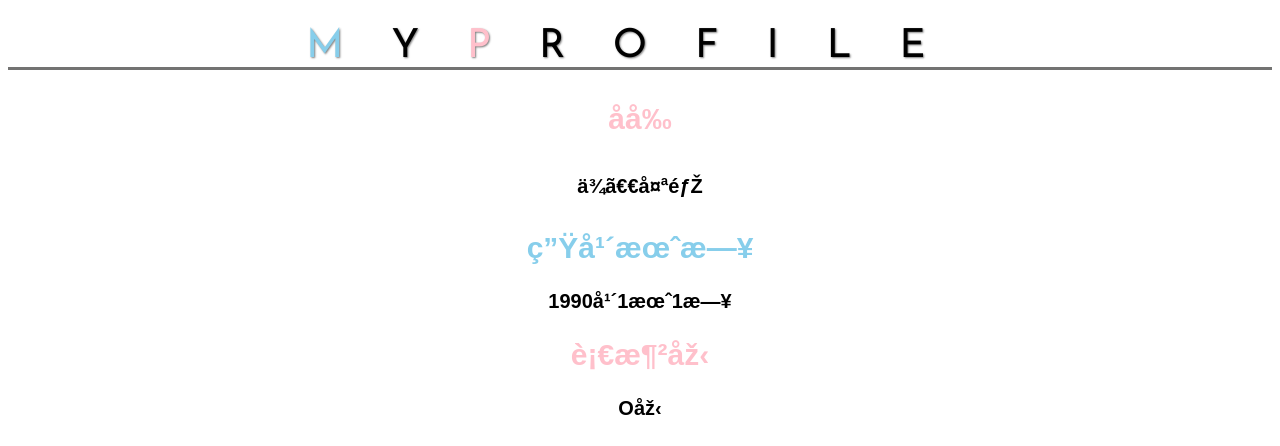
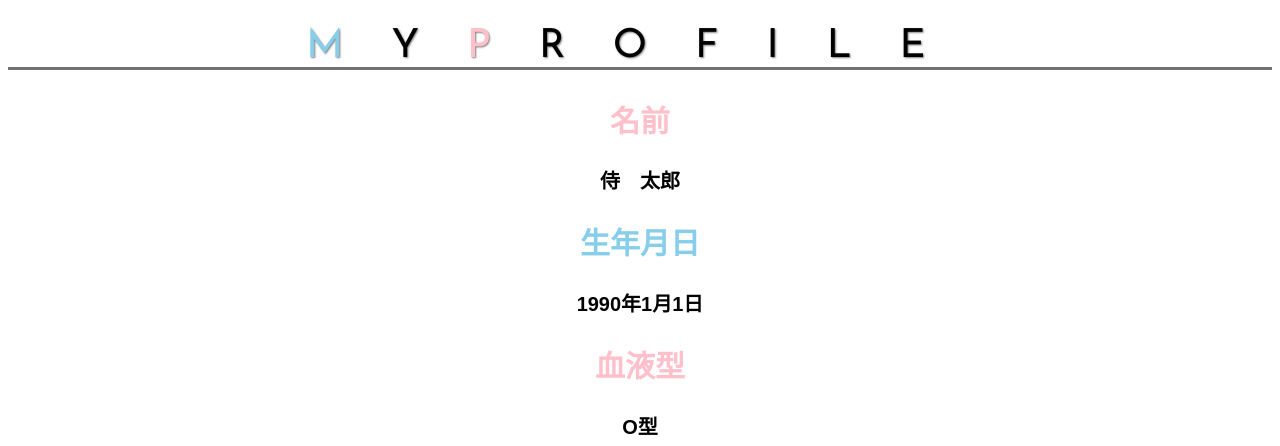
Before and after one commit to sena0904/html-css-basic-kadai, a plain HTML site: page kadai_015/kadai_015.html in a window 1280 px wide. Shown: the top 446 px of the page. Drawn offline with Linux system fonts and the light colour scheme.

Commit message:
kadai_015を再アップロード

```diff
--- a/kadai_015/kadai_015.html
+++ b/kadai_015/kadai_015.html
@@ -2,7 +2,7 @@
 <html>
 <head>
     <title>15章課題</title>
-    <meta charset="UFT-8">
+    <meta charset="UTF-8">
     <meta name="description" contnet="このページは15章の課題です。">
     <link rel="stylesheet" href="style.css">
     <link rel="preconnect" href="https://fonts.googleapis.com">
--- a/kadai_015/style.css
+++ b/kadai_015/style.css
@@ -21,6 +21,6 @@ h1 {
 .pink {
     color: rgb(255, 192, 203)
 }
-div p{
+#basic > p{
     font-weight: bold;
 }
```
